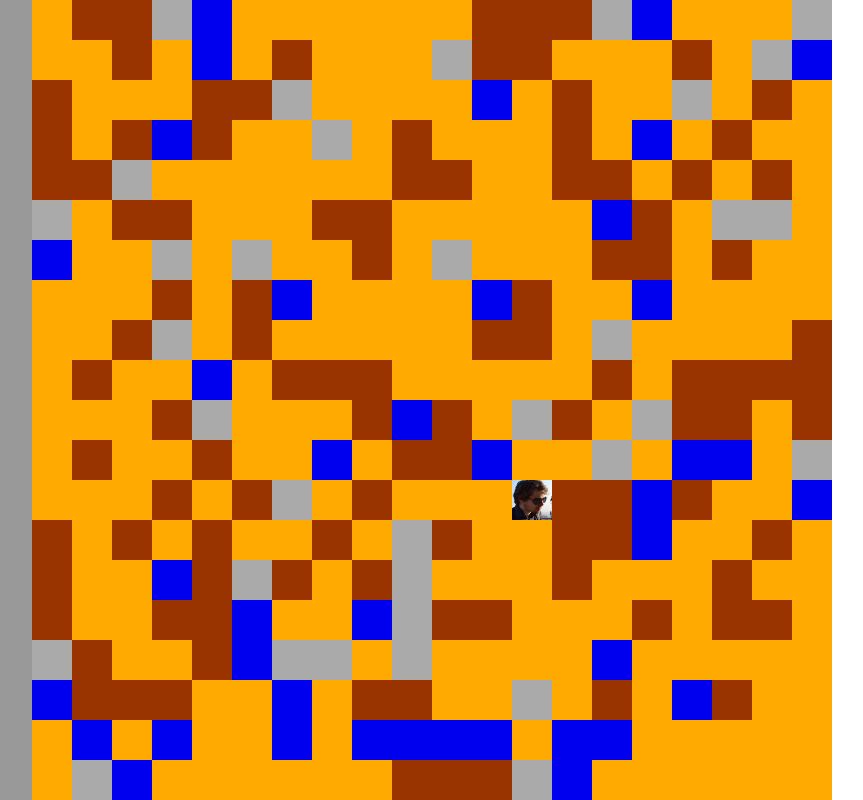
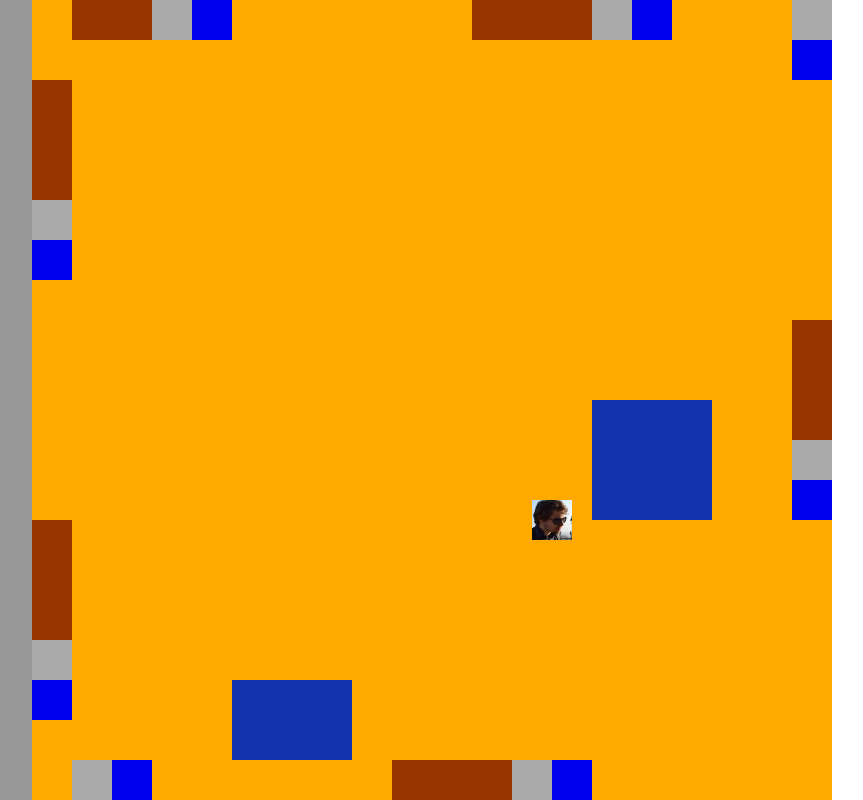
Before and after one commit to gilanreborn/GnG, a plain HTML site: page index.html in a window 1280 px wide. Shown: the whole page, without its empty margins (268-1131 px from the left). Drawn offline with Linux system fonts and the light colour scheme.

Commit message:
Implement basic feature population in stage and mess around with various hashing functions

```diff
--- a/GnG/game.js
+++ b/GnG/game.js
@@ -39,15 +39,17 @@
 
   Game.dim_x = function () { return window.innerWidth; };
   Game.dim_y = function () { return window.innerHeight; };
+
   Game.prototype.rand = function (s) {
-    var hash = 0;
-    if (s.length === 0) return hash;
+    var hash = 5831;
+    if ( typeof(s) === 'number' ) { s = s.toString(); }
+    if (s.length === 0) { return hash; }
     for (var i = 0; i < s.length; i++) {
       var char = s.charCodeAt(i);
-      hash = ( (hash << 5) - hash ) + char; // << is a bitwise left shift
-      hash = hash & hash; // Convert to 32bit integer
+      hash = ( ((hash << 5) + hash ) + char) ^ (char * char); // << is a bitwise left shift
+      hash = (hash & hash); // Convert to 32bit integer
     }
-    return hash;
+    return hash >>> 0;
   };
 
   Game.prototype.start = function () {
--- a/GnG/stage/data.js
+++ b/GnG/stage/data.js
@@ -1,12 +1,27 @@
 // global tilde objects
 (function () {
   if ( typeof GnG === "undefined" ) { window.GnG = {}; }
-
 
   var Data = GnG.Data = {
     metaType: {},
 
     stageTypes: {
+      DESERT: { default: 'FLOOR', featureCount: 1,
+        typeMap: { FLOOR: 'SAND', WALL: 'ROCK' },
+        features: {
+          keys: ['ROCKS', 'OASIS', 'CACTUS'],
+          ROCKS: { size: 3, tileType: 'WALL', subFeatures: { CACTUS: 3 } },
+          OASIS: { size: 3, tileType: 'WATER', subFeatures: { CACTUS: 3 } },
+          CACTUS: { size: 1, tileType: 'PLANT', subFeatures: false },
+        },
+        enemies: {
+          keys: ['LIZARD', 'SNAKE', 'GOBLIN', 'GOBLIN_WARBAND'],
+          LIZARD: {},
+          SNAKE: {},
+          GOBLIN: {},
+        }
+      },
+      CAVE: { default: 'WALL', features: 2 },
       forest: {},
       desert: {
 
--- a/GnG/stage/stage.js
+++ b/GnG/stage/stage.js
@@ -18,8 +18,65 @@
                     'WALL', 'WALL', 'WALL', 'DOOR', 'SPECIAL'];
 
   // GnG.Util.inherits(Player, GnG.MovingObject);
+  Stage.prototype.buildFromSeed = function (o) { // o is seed and worldpos
+    var self = this;
 
-  Stage.prototype.buildFromSeed = function (o) {
+    // 1. set all tiles to stage type default
+    this.populateWithDefault(o);
+    // 3. populate stage features
+    this.addFeatures(o);
+    // 4. add enemies
+    // 5. add treasure...
+    // 2. redo walls based on stage type
+    this.buildEdges(o);
+    // 6. redo corners based on corner pos.
+  };
+
+  Stage.prototype.populateWithDefault = function (o) { // o is seed and woldPos
+    var self = this;
+
+    for (var x = 0; x < 20; x++) {
+      for (var y = 0; y < 20; y++) {
+        var tileType = GnG.Data.stageTypes[self.type].default;
+        var tile = new GnG.Tile({
+          game: self.game, seed: o.seed, worldPos: o.worldPos,
+          stageX: x, stageY: y, stageType: self.type, type: tileType,
+        });
+
+        var tileKey = x.toString() + "," + y.toString();
+        self.tileKeys.push(tileKey);
+        self.tiles[tileKey] = tile;
+      }
+    }
+  };
+
+  Stage.prototype.addFeatures = function (o) { // o is seed and woldpos
+    var self = this;
+    var data = GnG.Data.stageTypes[self.type];
+    var featureCount = data.featureCount + (this.game.rand(o.seed + o.worldPos.x + o.worldPos.y) % 5);
+    // console.log(featureCount);
+    var localRand = GnG.Util.seedRand(o.worldPos, o.worldPos, o.seed).toString();
+    for (var i = 0; i < featureCount; i++) {
+      var featureName = data.features.keys[this.game.rand(localRand + i + featureCount) % 3];
+      var feature = data.features[featureName];
+      var offsetX = GnG.Util.seedRand(o.worldPos, o.worldPos, localRand + i.toString()) % 15 + 3;
+      var offsetY = GnG.Util.seedRand(o.worldPos, o.worldPos, i.toString() + localRand) % 15 + 3;
+
+      for (var j = 0; j < feature.size; j++) {
+        for (var k = 0; k < feature.size; k++) {
+          var tile = new GnG.Tile({
+            game: self.game, seed: o.seed, worldPos: o.worldPos,
+            stageX: offsetX + j, stageY: offsetY + k, stageType: self.type, type: feature.tileType,
+          });
+
+          var tileKey = tile.stageX.toString() + ',' + tile.stageY.toString();
+          self.tiles[tileKey] = tile;
+        }
+      }
+    }
+  };
+
+  Stage.prototype.defaultBuild = function (o) {
     var self = this;
     self.type = 'CAVE'; // self.Types[seed % 10]
     // set own type from worldpos.
@@ -54,29 +111,25 @@
     self.buildEdges(o.worldPos, o.seed);
   };
 
-  Stage.prototype.buildEdges = function (worldPos, seed) {
+  Stage.prototype.buildEdges = function (o) {
     var self = this;
+    var worldPos = o.worldPos;
+    var seed = o.seed;
     var nw = worldPos, // get 4 corners of stage
         ne = worldPos.plus(v([1, 0])),
         se = worldPos.plus(v([1, -1])),
         sw = worldPos.plus(v([0, -1]));
 
-    // define edge from corners
+    // define edge from corners.  North edge first.
     var northString = GnG.Util.seedRand(nw, ne, seed); // is a number
     for (var i = 0; i < 20; i++) {
-      var posString = i + ",0";
-      var randType = Stage.Sampler[ (northString + i) % 11 ];
+      var psNorth = i + ",0";
+      var rtNorth = Stage.Sampler[ (northString + i) % 11 ]; // rand type North
       var tile = new GnG.Tile({
-        game: self.game,
-        seed: seed,
-        worldPos: worldPos,
-        stageX: i, stageY: 0,
-        x: i * self.game.square,
-        y: 0,
-        stageType: self.type,
-        type: randType,
+        game: self.game, seed: seed, worldPos: worldPos,
+        stageX: i, stageY: 0, stageType: self.type, type: rtNorth,
       });
-      this.tiles[posString] = tile;
+      this.tiles[psNorth] = tile;
     }
     // east edge
     var eastString = GnG.Util.seedRand(ne, se, seed);
@@ -84,14 +137,8 @@
       var psEast = "19," + j;
       var rtEast = Stage.Sampler[ (eastString + j) % 11 ];
       var tileEast = new GnG.Tile({
-        game: self.game,
-        seed: seed,
-        worldPos: worldPos,
-        stageX: 19, stageY: j,
-        x: 19 * self.game.square,
-        y: j * self.game.square,
-        stageType: self.type,
-        type: rtEast,
+        game: self.game, seed: seed, worldPos: worldPos,
+        stageX: 19, stageY: j, stageType: self.type, type: rtEast,
       });
       this.tiles[psEast] = tileEast;
     }
@@ -101,14 +148,8 @@
       var psSouth = k + ",19";
       var rtSouth = Stage.Sampler[ (southString + k) % 11 ];
       var tileSouth = new GnG.Tile({
-        game: self.game,
-        seed: seed,
-        worldPos: worldPos,
-        stageX: k, stageY: 19,
-        x: k * self.game.square,
-        y: 19 * self.game.square,
-        stageType: self.type,
-        type: rtSouth,
+        game: self.game, seed: seed, worldPos: worldPos,
+        stageX: k, stageY: 19, stageType: self.type, type: rtSouth,
       });
       this.tiles[psSouth] = tileSouth;
     }
@@ -118,14 +159,8 @@
       var psWest = "0," + l;
       var rtWest = Stage.Sampler[ (westString + l) % 11 ];
       var tileWest = new GnG.Tile({
-        game: self.game,
-        seed: seed,
-        worldPos: worldPos,
-        stageX: 0, stageY: l,
-        x: 0,
-        y: l * self.game.square,
-        stageType: self.type,
-        type: rtWest,
+        game: self.game, seed: seed, worldPos: worldPos,
+        stageX: 0, stageY: l, stageType: self.type, type: rtWest,
       });
       this.tiles[psWest] = tileWest;
     }
--- a/GnG/stage/tile.js
+++ b/GnG/stage/tile.js
@@ -2,12 +2,12 @@
   if (typeof GnG === "undefined") { window.GnG = {}; }
 
   var Tile = GnG.Tile = function (attrs) {
-    this.x = attrs.x;
-    this.y = attrs.y;
+    this.game = attrs.game;
+    this.stageX = attrs.stageX; // square coords
+    this.stageY = attrs.stageY;
+    this.x = attrs.x || this.stageX * this.game.square; // pixels
+    this.y = attrs.y || this.stageY * this.game.square;
     this.z = this.getZ();
-    this.stageX = attrs.stageX;
-    this.stageY = attrs.stageY;
-    this.game = attrs.game;
     this.seed = this.game.seed;
     this.worldPos = v(attrs.worldPos); // expects [x, y, z]
     this.type = attrs.type || "TILE";  // stone, water, etc.
@@ -37,10 +37,12 @@
     // want a more blobby approach.  Perhaps values fall within some range?
     // threshold values...
     switch (this.type) {
-      case "FLOOR": { return '#ffaa00'; } // orange
-      case "WALL": { return '#993300'; } // brown
-      case "DOOR": { return '#aaaaaa'; } // gray
-      case "SPECIAL": { return '#0000ee'; } //blue
+      case 'FLOOR': { return '#ffaa00'; } // orange
+      case 'WALL': { return '#993300'; } // brown
+      case 'DOOR': { return '#aaaaaa'; } // gray
+      case 'WATER': { return '#1232ae'; } // blueish
+      case 'PLANT': { return '#238932'; } // greenish
+      case 'SPECIAL': { return '#0000ee'; } //blue
       default: { return '#000000'; } // black!
     }
   };
--- a/GnG/utils/utils.js
+++ b/GnG/utils/utils.js
@@ -20,7 +20,7 @@
       hash = ( (hash << 5) - hash ) + char; // << is a bitwise left shift
       hash = hash & hash; // Convert to 32bit integer
     }
-    return hash;
+    return Math.abs(hash);
   };
 
   Util.seedRand = function (x, y, seed) {
--- a/index.html
+++ b/index.html
@@ -34,6 +34,7 @@
     <script src="GnG/utils/vector.js"></script>
     <script src="GnG/utils/vMath.js"></script>
     <script src="GnG/utils/utils.js"></script>
+    <script src="GnG/stage/data.js"></script>
     <script src="GnG/game.js"></script>
     <script src="GnG/utils/mouseHandler.js"></script>
     <script src="GnG/objects/movingObject.js"></script>
```
Also changed, not shown: utils/mouseHandler.js (deleted, +0 -29 lines), 1 other file.
